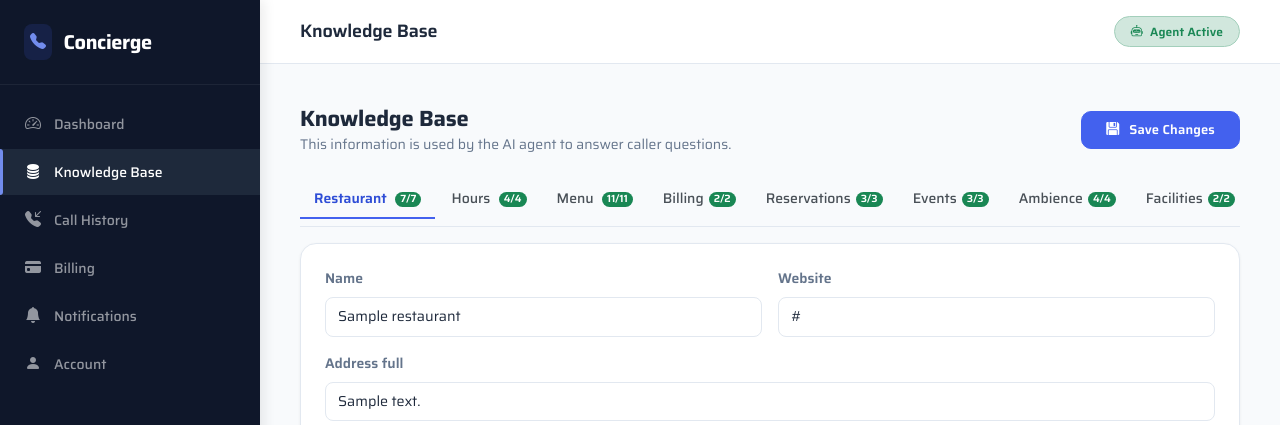
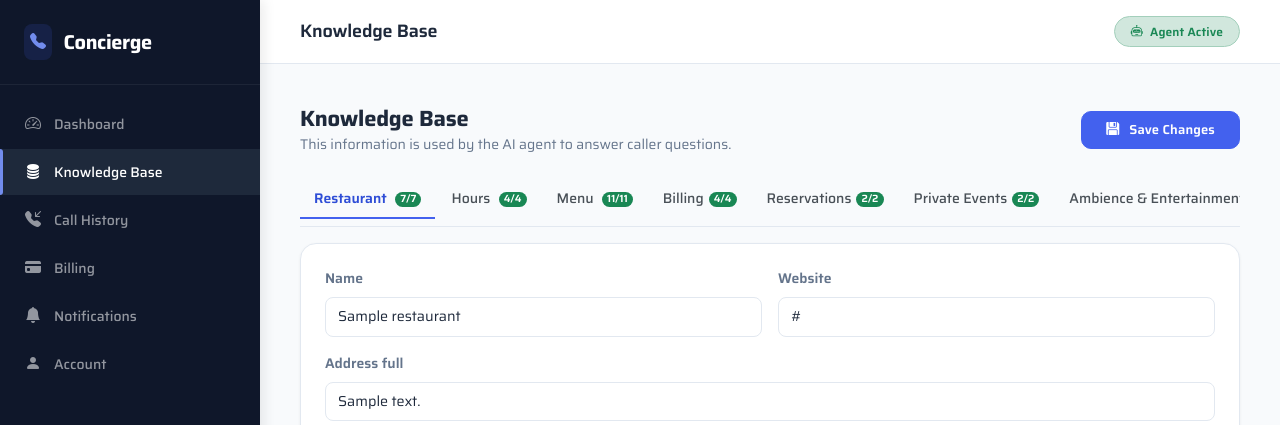
Before and after one commit to elperroloc0/concierge, a Django app: a page that uses backend/restaurants/templates/portal/knowledge_base.html in a window 1280 px wide. Shown: the top 425 px of the page. Run offline with Django 5.2, Linux system fonts and the light colour scheme; a user stored in the database is signed in; tables that the repository leaves empty hold one stand-in row (values such as "Sample post").

Commit message:
refactor: reorganize portal KB information so its more logical for agent and user

```diff
--- a/backend/restaurants/templates/portal/knowledge_base.html
+++ b/backend/restaurants/templates/portal/knowledge_base.html
@@ -161,8 +161,8 @@
     </li>
     <li class="nav-item"><button type="button" class="nav-link" data-bs-toggle="tab" data-bs-target="#tab-billing">Billing</button></li>
     <li class="nav-item"><button type="button" class="nav-link" data-bs-toggle="tab" data-bs-target="#tab-reservations">Reservations</button></li>
-    <li class="nav-item"><button type="button" class="nav-link" data-bs-toggle="tab" data-bs-target="#tab-events">Events</button></li>
-    <li class="nav-item"><button type="button" class="nav-link" data-bs-toggle="tab" data-bs-target="#tab-ambience">Ambience</button></li>
+    <li class="nav-item"><button type="button" class="nav-link" data-bs-toggle="tab" data-bs-target="#tab-events">Private Events</button></li>
+    <li class="nav-item"><button type="button" class="nav-link" data-bs-toggle="tab" data-bs-target="#tab-ambience">Ambience &amp; Entertainment</button></li>
     <li class="nav-item"><button type="button" class="nav-link" data-bs-toggle="tab" data-bs-target="#tab-facilities">Facilities</button></li>
     <li class="nav-item">
       <button type="button" class="nav-link" data-bs-toggle="tab" data-bs-target="#tab-agent">
@@ -491,6 +491,14 @@
             <label class="form-label">{{ kb_form.max_cards_to_split.label }}</label>
             {{ kb_form.max_cards_to_split }}
           </div>
+          <div class="col-md-4">
+            <label class="form-label">{{ kb_form.cover_charge.label }}</label>
+            {{ kb_form.cover_charge }}
+          </div>
+          <div class="col-md-4">
+            <label class="form-label">{{ kb_form.no_show_fee.label }}</label>
+            {{ kb_form.no_show_fee }}
+          </div>
         </div>
       </div>
 
@@ -519,10 +527,6 @@
           <div class="col-md-4">
             <label class="form-label">{{ kb_form.reservation_grace_min.label }}</label>
             {{ kb_form.reservation_grace_min }}
-          </div>
-          <div class="col-md-4">
-            <label class="form-label">{{ kb_form.no_show_fee.label }}</label>
-            {{ kb_form.no_show_fee }}
           </div>
           <div class="col-md-4">
             <label class="form-label">{{ kb_form.large_party_min_guests.label }}</label>
@@ -560,20 +564,11 @@
             <label class="form-label">{{ kb_form.press_contact.label }}</label>
             {{ kb_form.press_contact }}
           </div>
-          <div class="col-12">
-            <label class="form-label">
-              {{ kb_form.special_events_info.label }}
-              <span class="voice-badge"><i class="bi bi-mic-fill"></i> Voice</span>
-            </label>
-            <small class="text-muted d-block mb-1">{{ kb_form.special_events_info.field.help_text }}</small>
-            <div class="char-counter" id="ctr-special_events_info"></div>
-            {{ kb_form.special_events_info }}
-          </div>
         </div>
       </div>
     </div>
 
-    <!-- AMBIENCE -->
+    <!-- AMBIENCE & ENTERTAINMENT -->
     <div class="tab-pane fade" id="tab-ambience">
       <div class="card hover-lift p-4">
         <div class="row g-3">
@@ -600,9 +595,14 @@
             <label class="form-label">{{ kb_form.dress_code.label }}</label>
             {{ kb_form.dress_code }}
           </div>
-          <div class="col-md-4">
-            <label class="form-label">{{ kb_form.cover_charge.label }}</label>
-            {{ kb_form.cover_charge }}
+          <div class="col-12">
+            <label class="form-label">
+              {{ kb_form.special_events_info.label }}
+              <span class="voice-badge"><i class="bi bi-mic-fill"></i> Voice</span>
+            </label>
+            <small class="text-muted d-block mb-1">{{ kb_form.special_events_info.field.help_text }}</small>
+            <div class="char-counter" id="ctr-special_events_info"></div>
+            {{ kb_form.special_events_info }}
           </div>
         </div>
       </div>
@@ -750,10 +750,10 @@ const TAB_FIELDS = {
   "tab-basic":        ["id_name","id_website","id_address_full","id_location_reference","id_welcome_phrase","id_contact_phone","id_contact_email"],
   "tab-hours":        ["id_hours_of_operation","id_kitchen_closing_time","id_holiday_closure_notes","id_private_event_closures"],
   "tab-menu":         ["id_food_menu_url","id_menu_cuisine_type","id_menu_best_sellers","id_menu_price_range","id_menu_categories","id_bar_menu_url","id_bar_concept","id_bar_signature_drinks","id_bar_wine_beer","id_happy_hour_details","id_dietary_options"],
-  "tab-billing":      ["id_service_charge_pct","id_max_cards_to_split"],
-  "tab-reservations": ["id_reservation_grace_min","id_no_show_fee","id_large_party_min_guests"],
-  "tab-events":       ["id_private_dining_min_spend","id_press_contact","id_special_events_info"],
-  "tab-ambience":     ["id_live_music_details","id_party_vibe_start_time","id_dress_code","id_cover_charge"],
+  "tab-billing":      ["id_service_charge_pct","id_max_cards_to_split","id_cover_charge","id_no_show_fee"],
+  "tab-reservations": ["id_reservation_grace_min","id_large_party_min_guests"],
+  "tab-events":       ["id_private_dining_min_spend","id_press_contact"],
+  "tab-ambience":     ["id_live_music_details","id_party_vibe_start_time","id_dress_code","id_special_events_info"],
   "tab-facilities":   ["id_valet_cost","id_free_parking_info"],
   "tab-agent":        ["id_escalation_transfer_number","id_escalation_conditions","id_affiliated_restaurants"],
   "tab-other":        ["id_owner_notes"],
--- a/backend/restaurants/views.py
+++ b/backend/restaurants/views.py
@@ -1015,12 +1015,11 @@ def _send_post_call_sms(call_event: CallEvent, restaurant: Restaurant) -> None:
         parts = []
         if detail.party_size:        parts.append(f"{detail.party_size} guests")
         if detail.reservation_date:  parts.append(detail.reservation_date.strftime("%a %b %-d"))
-        if detail.reservation_time:  parts.append(f"at {detail.reservation_time.strftime('%-I:%M %p')}")
-        if parts:
-            summary = ", ".join(parts)
-            message = f"{greeting} Your request at {restaurant.name} ({summary}) is noted. Book instantly: {website}"
-        else:
-            message = f"{greeting} Thanks for calling {restaurant.name}! Reserve your table at {website}"
+        if detail.reservation_time and detail.reservation_date:  parts.append(f"at {detail.reservation_time.strftime('%-I:%M %p')}")
+        if not parts:
+            return  # не отправлять SMS если нет конкретных деталей бронирования
+        summary = ", ".join(parts)
+        message = f"{greeting} Your request at {restaurant.name} ({summary}) is noted. Book instantly: {website}"
     elif detail and detail.call_reason == "menu":
         menu_url = (kb.food_menu_url if kb else "") or restaurant.website or ""
         message  = f"{greeting} Here's the {restaurant.name} menu: {menu_url}"
@@ -1270,10 +1269,11 @@ def _format_kb_topic(kb, topic: str) -> str:
             lines.append("Auto-gratuity: Yes")
         add("Service charge", f"{kb.service_charge_pct} ({kb.get_service_charge_scope_display()})" if kb.service_charge_pct else None)
         add("Max cards to split", str(kb.max_cards_to_split) if kb.max_cards_to_split else None)
+        add("Cover / show charge", kb.cover_charge)
+        add("No-show fee", kb.no_show_fee)
 
     elif topic == "reservations":
         add("Grace period", f"{kb.reservation_grace_min} minutes" if kb.reservation_grace_min else None)
-        add("No-show fee", kb.no_show_fee)
         add("Large party threshold", f"{kb.large_party_min_guests}+ guests" if kb.large_party_min_guests else None)
 
     elif topic == "private_events":
@@ -1289,7 +1289,7 @@ def _format_kb_topic(kb, topic: str) -> str:
             add("Party vibe starts", kb.party_vibe_start_time)
         add("Noise level", kb.get_noise_level_display() if kb.noise_level else None)
         add("Dress code", kb.dress_code)
-        add("Cover charge", kb.cover_charge)
+        add("Special events & entertainment", kb.special_events_info)
 
     elif topic == "facilities":
         lines.append(f"Terrace: {'Yes' if kb.has_terrace else 'No'}")
@@ -1297,6 +1297,9 @@ def _format_kb_topic(kb, topic: str) -> str:
         lines.append(f"Stroller-friendly: {'Yes' if kb.stroller_friendly else 'No'}")
 
     elif topic == "special_events":
+        # Redirects to ambience — entertainment info is now stored there
+        if kb.has_live_music:
+            add("Live music", kb.live_music_details)
         add("Special events & entertainment", kb.special_events_info)
         if not lines:
             lines.append(
```
